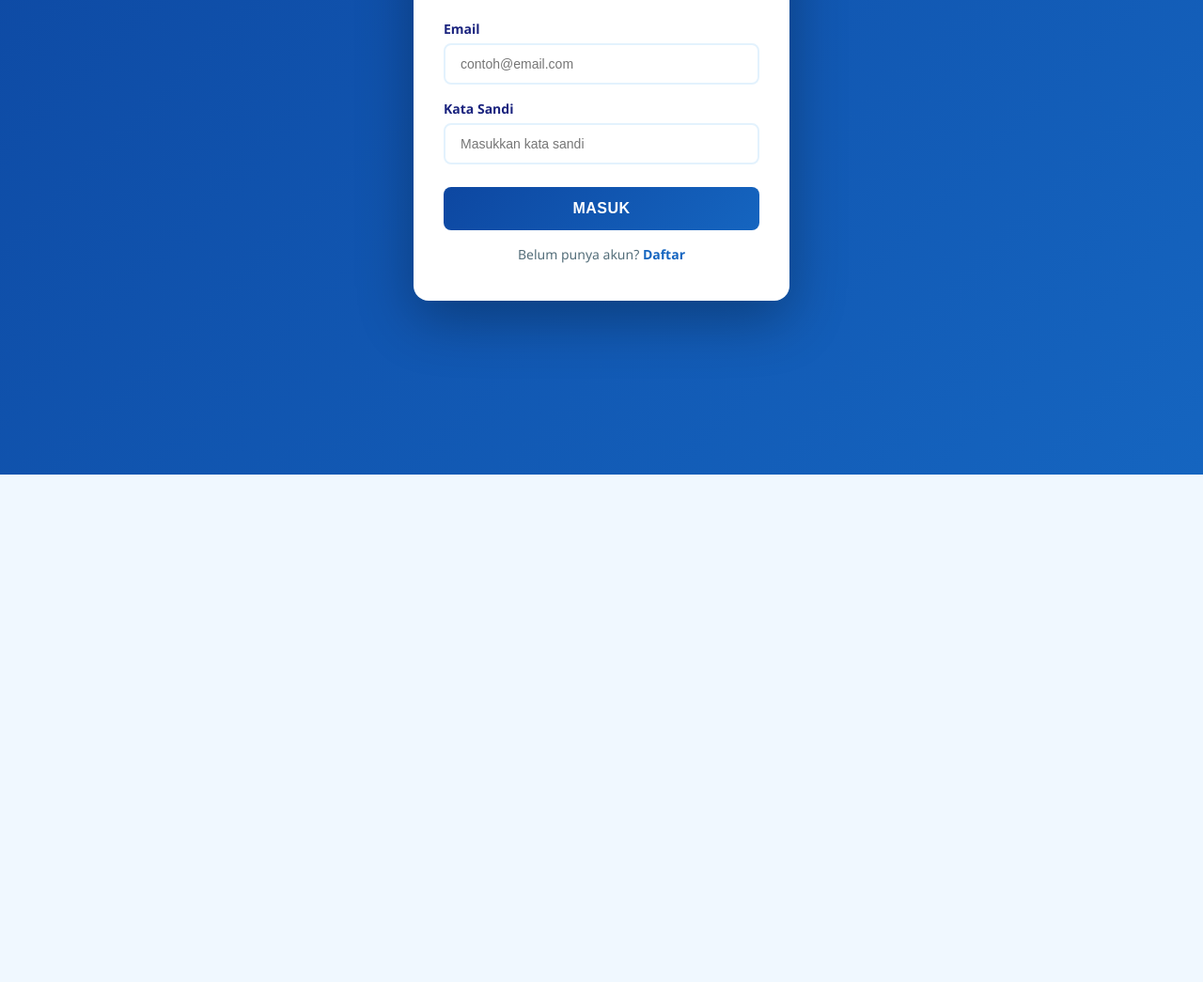
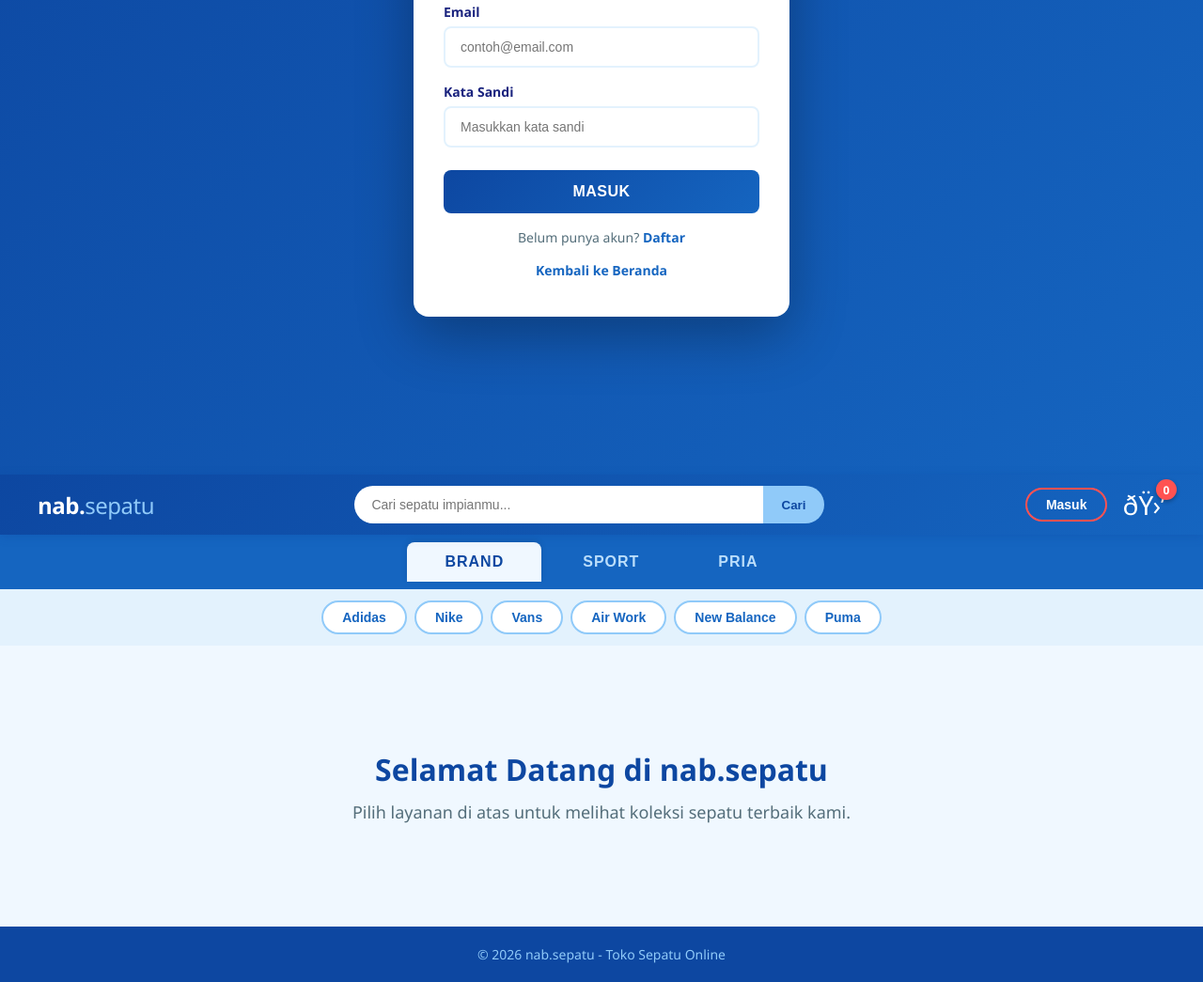
Before and after one commit to Bamsuti/nabsepatu, a website: page index.html in a window 1280 px wide. Shown: the part 295-1340 px from the top of the page at 94% size. Before the commit the page ends 800 px from the top, so only its background shows below. Drawn offline with Linux system fonts and the light colour scheme.

Commit message:
feat: buka akses website tanpa login paksa - semua orang bisa browsing produk

```diff
--- a/index.html
+++ b/index.html
@@ -22,6 +22,7 @@
         </div>
         <button type="submit" class="btn-login-submit">Masuk</button>
         <p class="login-register-text">Belum punya akun? <a href="#" onclick="showRegister(); return false;">Daftar</a></p>
+        <p class="login-register-text"><a href="#" onclick="closeLogin(); return false;">Kembali ke Beranda</a></p>
       </form>
     </div>
   </div>
@@ -52,7 +53,7 @@
     </div>
   </div>
 
-  <div id="app" class="app-hidden">
+  <div id="app">
     <header class="header">
       <div class="header-inner">
         <div class="logo">
@@ -62,7 +63,7 @@
           <input type="text" id="searchInput" placeholder="Cari sepatu impianmu..." oninput="handleSearch(this.value)">
           <button type="button" onclick="handleSearch(document.getElementById('searchInput').value)">Cari</button>
         </div>
-        <button class="btn-logout" onclick="handleLogout()">Keluar</button>
+        <button class="btn-logout" id="btnAuth" onclick="handleAuthClick()">Masuk</button>
         <div class="cart-icon" onclick="showCart()">
           <span>ðŸ›’</span>
           <span id="cartCount" class="cart-count">0</span>
```
